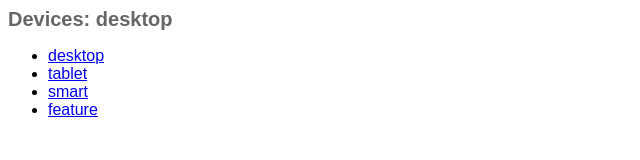
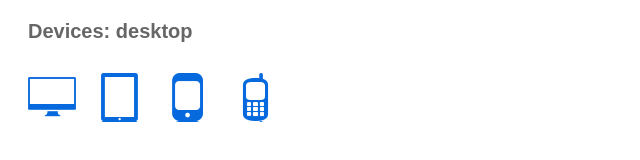
Before and after one commit to globocom/chameleon, a browser extension: page addeventClick.html in a window 1280 px wide. Shown: the whole page, without its empty margins (0-640 px from the left). Drawn offline with Linux system fonts and the light colour scheme.

Commit message:
adicionado menu de grupo para device utilizando icones

```diff
--- a/addeventClick.html
+++ b/addeventClick.html
@@ -3,13 +3,14 @@
     <link rel="stylesheet" type="text/css" href="/style/style.css" />
 </head>
 <body id="control_panel">
-    <h1>Devices: <span id="group"></span></h1>
-    <ul id="group_list">
-        <li><a href="#">desktop</a></li>
-        <li><a href="#">tablet</a></li>
-        <li><a href="#">smart</a></li>
-        <li><a href="#">feature</a></li>
-    </ul>
+    <div id="group_list">
+        <h1>Devices: <span id="group"></span></h1>
+
+        <a  id="desktop" >desktop</a>
+        <a  id="tablet" >tablet</a>
+        <a  id="smart" >smart</a>
+        <a  id="feature" >feature</a>
+    </div>
     <script src="addeventClick.js"></script>
 </body>
 </html>
--- a/style/style.css
+++ b/style/style.css
@@ -6,7 +6,7 @@
     color:#666;
     font-size:15pt;
     font-weight:bold;
-}
+    margin: 20px;
 }
 #control_panel ul {
     list-style-type: none;
@@ -18,4 +18,27 @@
     margin:0px 4px 0px 0px;
     padding:0px;
     white-space:nowrap;
+    display: inline;
 }
+
+#desktop, #tablet, #smart, #feature {
+    color: transparent;
+    width: 48px;
+    height: 49px;
+    display: block;
+    margin: 10px;
+    float: left;
+}
+#desktop {
+    margin-left: 20px;
+    background-image: url("/icones/desktop.png");
+}
+#tablet {
+    background-image: url("/icones/tablet.png");
+}
+#smart {
+    background-image: url("/icones/smart.png");
+}
+#feature {
+    background-image: url("/icones/feature.png");
+}
```
Also changed, not shown: test/test.background.js (+1 -0 lines), icones/desktop.png (added), icones/feature.png (added), icones/smart.png (added), icones/tablet.png (added), 1 other file.
